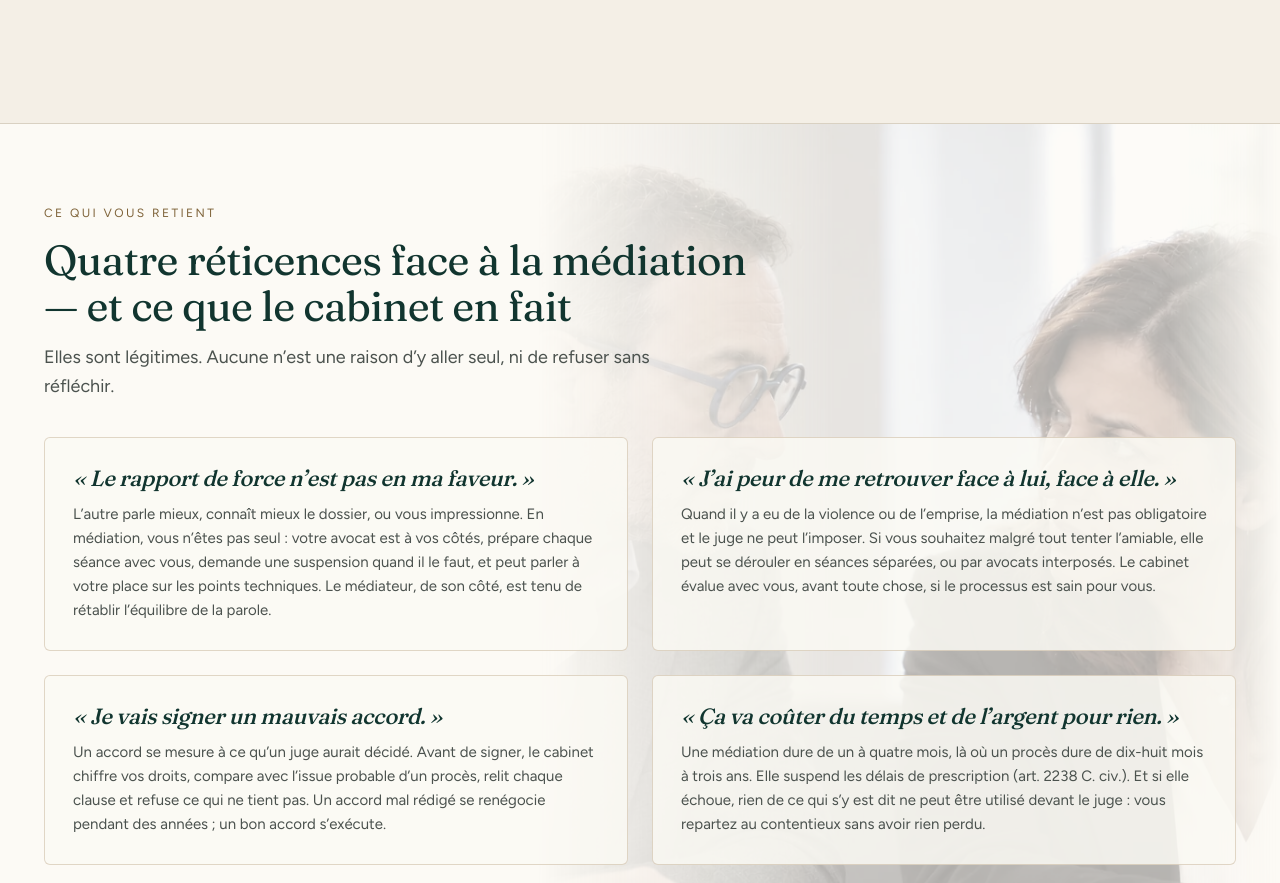
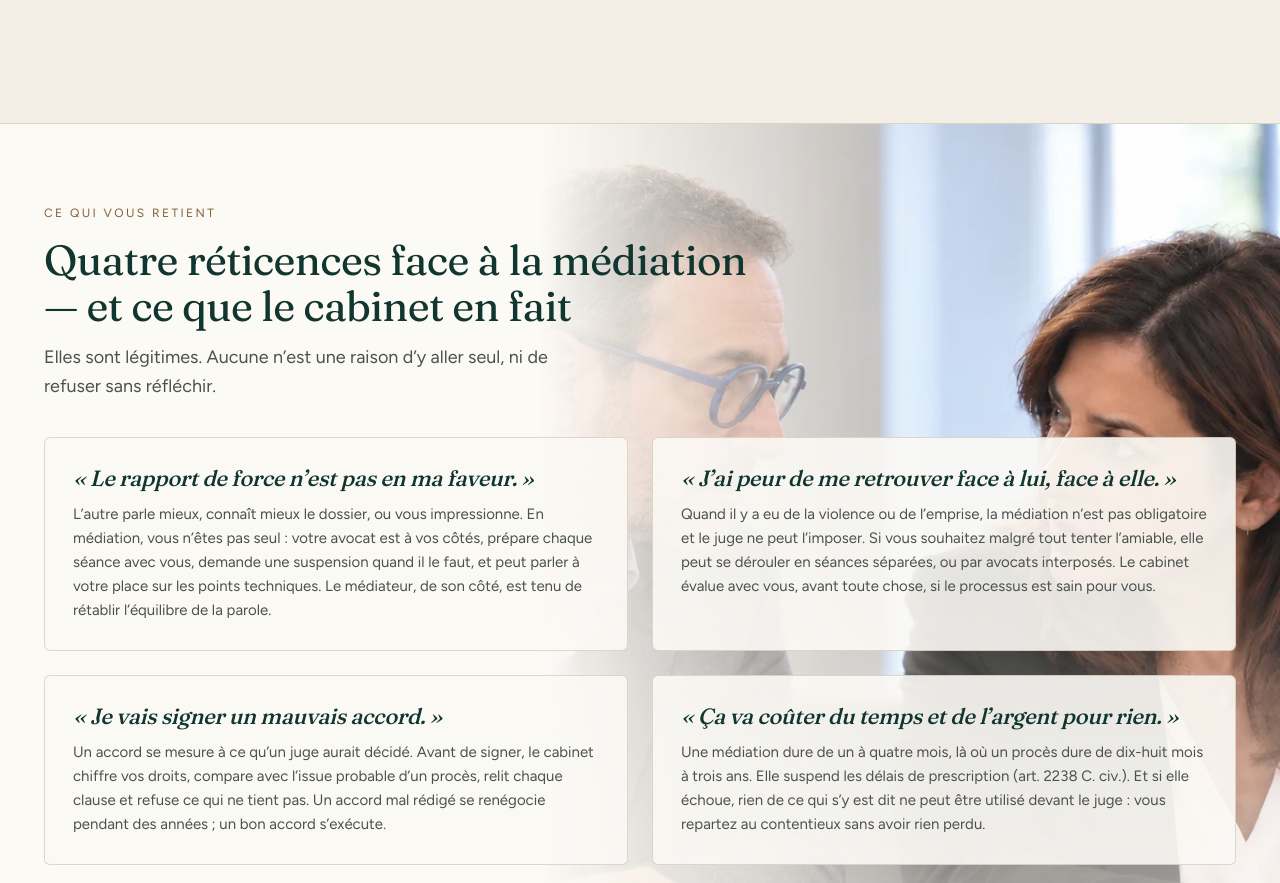
Before and after one commit to cousarn/site-cabinet, an Astro site: page /reglement-amiable in a window 1280 px wide. Shown: the part 1540-2423 px from the top of the page. Built offline with nearby package versions, Linux system fonts and the light colour scheme; Astro itself is replaced by a stand-in of ours.

Commit message:
Médiation : le face-à-face nettement visible derrière les réticences (plus de filigrane)
Co-Authored-By: Claude Fable 5.1 <noreply@anthropic.com>
Claude-Session: https://claude.ai/code/session_01GhHTxkYJSS4ijMrSWemohy

```diff
--- a/src/pages/reglement-amiable.astro
+++ b/src/pages/reglement-amiable.astro
@@ -213,6 +213,8 @@ const sources = [
     .hero-amiable__legende { justify-self: start; }
   }
   /* Peurs : le face-à-face en filigrane, cartes translucides */
-  .peurs__decor img { width: 58%; opacity: .3; -webkit-mask-image: linear-gradient(90deg, transparent 0%, #000 40%, #000 85%, transparent 100%); mask-image: linear-gradient(90deg, transparent 0%, #000 40%, #000 85%, transparent 100%); }
-  .carte--verre { background: rgba(251, 249, 244, .84); -webkit-backdrop-filter: blur(8px); backdrop-filter: blur(8px); border-color: rgba(154, 123, 79, .28); }
+  .peurs__decor img { width: 58%; opacity: .92; filter: saturate(.85) contrast(1.02); mix-blend-mode: normal; object-position: 50% 20%; -webkit-mask-image: linear-gradient(90deg, transparent 0%, rgba(0,0,0,.5) 30%, #000 55%, #000 100%), linear-gradient(180deg, #000 0%, #000 55%, rgba(0,0,0,.35) 100%); -webkit-mask-composite: source-in; mask-image: linear-gradient(90deg, transparent 0%, rgba(0,0,0,.5) 30%, #000 55%, #000 100%), linear-gradient(180deg, #000 0%, #000 55%, rgba(0,0,0,.35) 100%); mask-composite: intersect; }
+  .peurs h2, .peurs .chapo, .peurs .surtitre { position: relative; }
+  .peurs .pile > .chapo { max-width: 560px; }
+  .carte--verre { background: rgba(251, 249, 244, .9); -webkit-backdrop-filter: blur(8px); backdrop-filter: blur(8px); border-color: rgba(154, 123, 79, .28); }
 </style>
```
